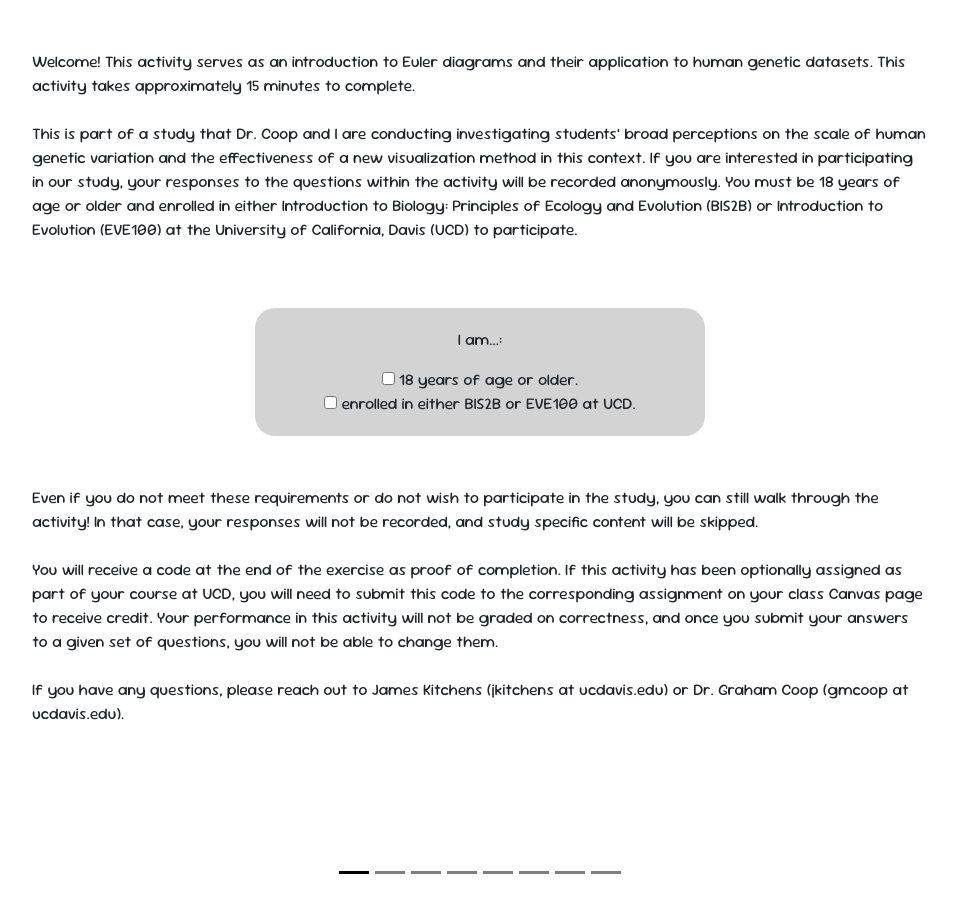
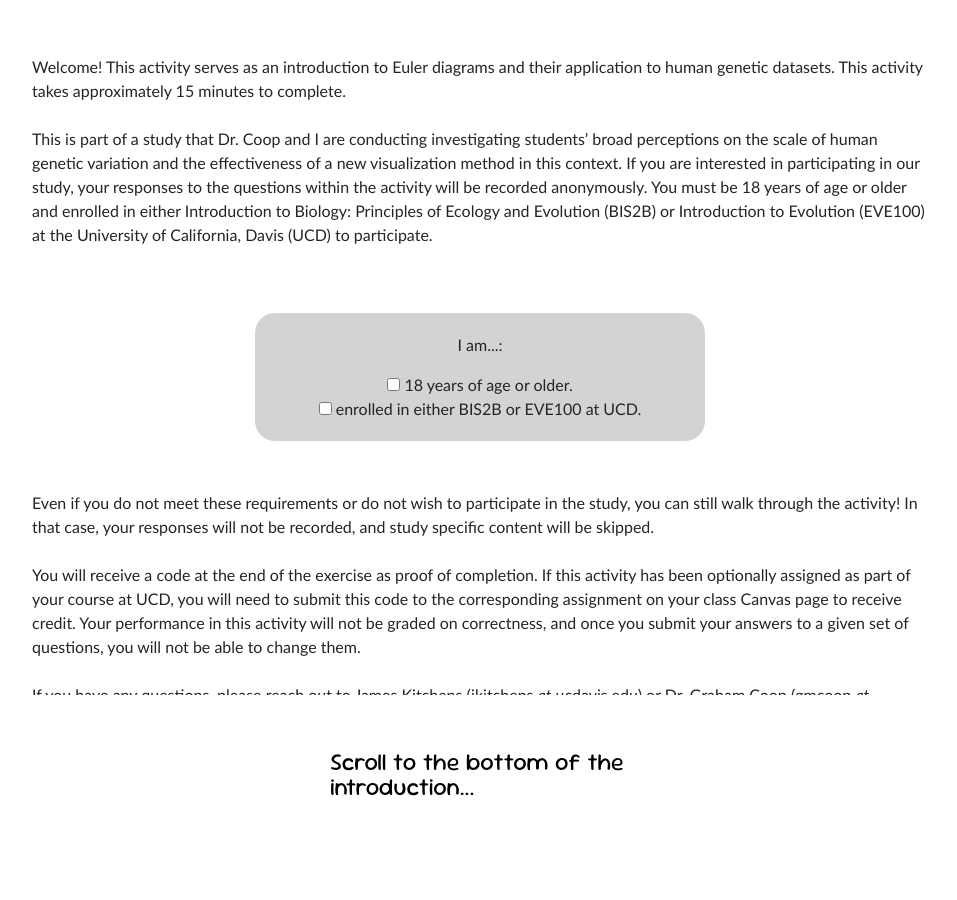
Before and after one commit to kitchensjn/creative_eulers, a Jekyll site: the page built from index.md, in a window 1280 px wide. Shown: the whole page, without its empty margins (160-1117 px from the left). Built offline with Jekyll 4.4.1, drawn with Linux system fonts in a browser that asks for light colours.

Commit message:
introduction

```diff
--- a/_includes/slides/1KGP/main.html
+++ b/_includes/slides/1KGP/main.html
@@ -368,10 +368,10 @@
                 d3.select("#kg_answer3_table").text(d3.select("#kg_answer3").text());
             });
 
-        //d3.select("#kg7_next")
-        //    .on("click", function(event, d) {
-        //        $(".carousel").carousel("next");
-        //    });
+        d3.select("#kg7_next")
+            .on("click", function(event, d) {
+                $(".carousel").carousel("next");
+            });
 
     </script>
 </div>
--- a/_includes/slides/finished/main.html
+++ b/_includes/slides/finished/main.html
@@ -20,7 +20,7 @@
                 <text x="100" y="650">which served as the initial inspiration for this activity.</text>
                 <text x="100" y="800">For any questions about the content of this activity,</text>
                 <text x="100" y="850">please reach out to James Kitchens at</text>
-                <text x="100" y="900" transform="translate(325,3) skewX(-20)"><tspan font-weight="bold">jkitchens</tspan> at <tspan font-weight="bold">ucdavis.edu.</tspan></text>
+                <text x="100" y="900" transform="translate(328,3) skewX(-20)"><tspan font-weight="bold">jkitchens</tspan> at <tspan font-weight="bold">ucdavis.edu.</tspan></text>
             </g>
         </g>
 
--- a/_includes/slides/welcome.html
+++ b/_includes/slides/welcome.html
@@ -1,3 +1,15 @@
+<style>
+    #begin_activity {
+        display: none;
+        opacity: 0;
+        transition: 1s;
+    }
+
+    #welcome-text {
+        font-family: 'Gill Sans', 'Gill Sans MT', Calibri, 'Trebuchet MS', sans-serif;
+    }
+</style>
+
 <div class="carousel-item active full">
     <div id="welcome" class="full">
         <div id="welcome-text">
@@ -19,7 +31,12 @@
             </div>
             <p class="desc">Even if you do not meet these requirements or do not wish to participate in the study, you can still walk through the activity! In that case, your responses will not be recorded, and study specific content will be skipped.<br><br>You will receive a code at the end of the exercise as proof of completion. If this activity has been optionally assigned as part of your course at UCD, you will need to submit this code to the corresponding assignment on your class Canvas page to receive credit. Your performance in this activity will not be graded on correctness, and once you submit your answers to a given set of questions, you will not be able to change them.<br><br>If you have any questions, please reach out to James Kitchens (jkitchens <span style="font-style: italic;">at</span> ucdavis.edu) or Dr. Graham Coop (gmcoop <span style="font-style: italic;">at</span> ucdavis.edu).<br><br>Thank you,<br>James Kitchens and Graham Coop<br>Coop Lab, 3342 Storer Hall</p>
         </div>
-        <svg id="welcome_next"></svg>
+        <svg id="welcome_next">
+            <g id="instructions">
+                <text x="0" y="75" font-size="1.5em">Scroll to the bottom of the</text>
+                <text x="0" y="100" font-size="1.5em">introduction...</text>
+            </g>
+        </svg>
     </div>
     <script>
         create_button("welcome_next", "begin_activity", "Begin Activity", 25, 50, 250, 50);
@@ -27,5 +44,18 @@
             .on("click", function(event,d) {
                     $(".carousel").carousel("next");
                 });
+
+        function difference(first,sec){
+            return Math.abs(first-sec);
+        }
+
+        document.getElementById("welcome-text").addEventListener("scroll", function() {
+            var diff = difference((this.scrollTop+this.clientHeight),(this.scrollHeight));
+
+            if(diff < 5) {
+                d3.select("#instructions").style("display", "none").style("opacity", "0");
+                d3.select("#begin_activity").style("display", "block").transition().style("opacity", "1");
+            }
+        });
         </script>
 </div>
--- a/_layouts/home.html
+++ b/_layouts/home.html
@@ -54,7 +54,7 @@
             }
 
             #welcome-text {
-                max-height: 100%;
+                max-height: 80%;
                 overflow: auto;
             }
 
@@ -553,16 +553,6 @@
         </script>
         <form name="submit-to-google-sheet" id="form">
             <div id="carousel" class="carousel carousel-dark slide full" data-bs-touch="false" data-bs-ride="false" data-bs-wrap="false">
-                <div class="carousel-indicators">
-                    <button type="button" data-bs-target="#carousel" data-bs-slide-to="0" class="active" aria-current="true" aria-label="Slide 1"></button>
-                    <button type="button" data-bs-target="#carousel" data-bs-slide-to="1" aria-label="Slide 2"></button>
-                    <button type="button" data-bs-target="#carousel" data-bs-slide-to="2" aria-label="Slide 3"></button>
-                    <button type="button" data-bs-target="#carousel" data-bs-slide-to="3" aria-label="Slide 4"></button>
-                    <button type="button" data-bs-target="#carousel" data-bs-slide-to="4" aria-label="Slide 5"></button>
-                    <button type="button" data-bs-target="#carousel" data-bs-slide-to="5" aria-label="Slide 6"></button>
-                    <button type="button" data-bs-target="#carousel" data-bs-slide-to="6" aria-label="Slide 7"></button>
-                    <button type="button" data-bs-target="#carousel" data-bs-slide-to="7" aria-label="Slide 8"></button>
-                </div>
                 <div class="carousel-inner full">
                     {%- include slides/welcome.html -%}
                     {%- include slides/introduction/main.html -%}
```
